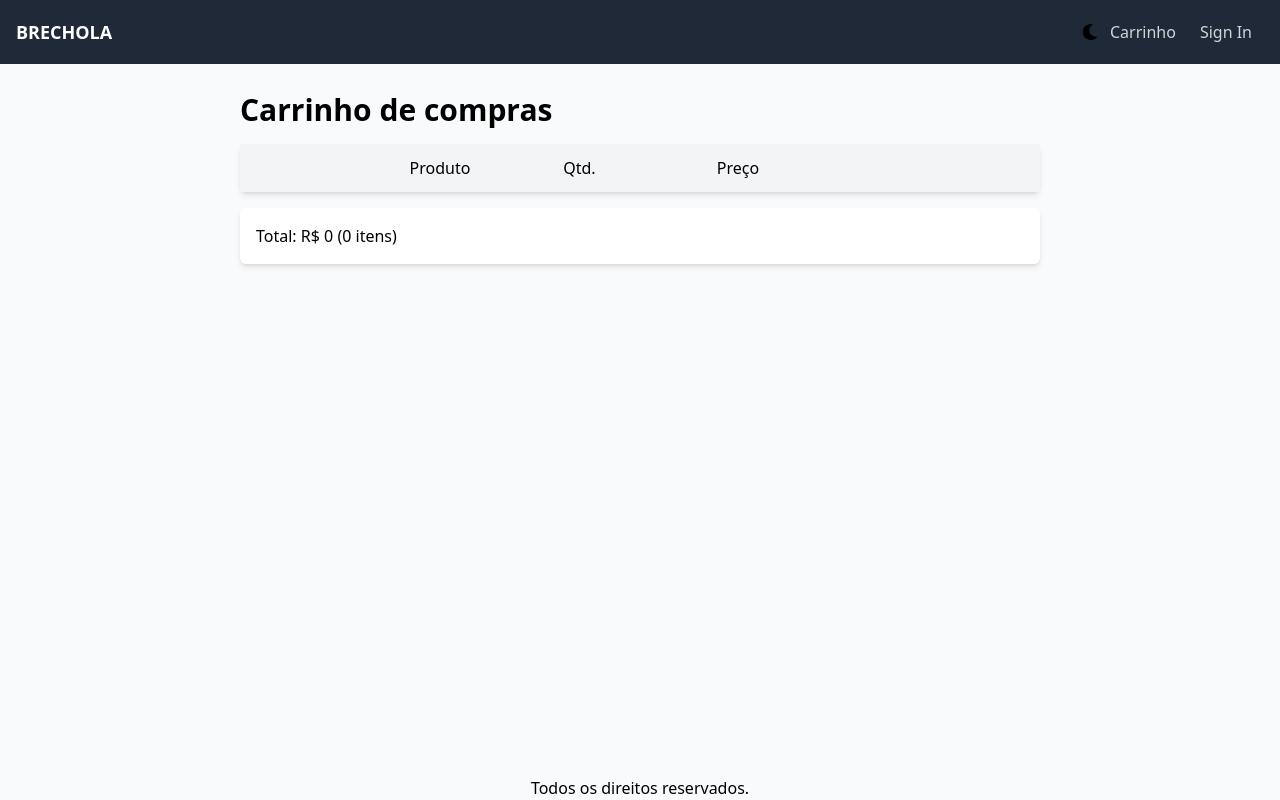
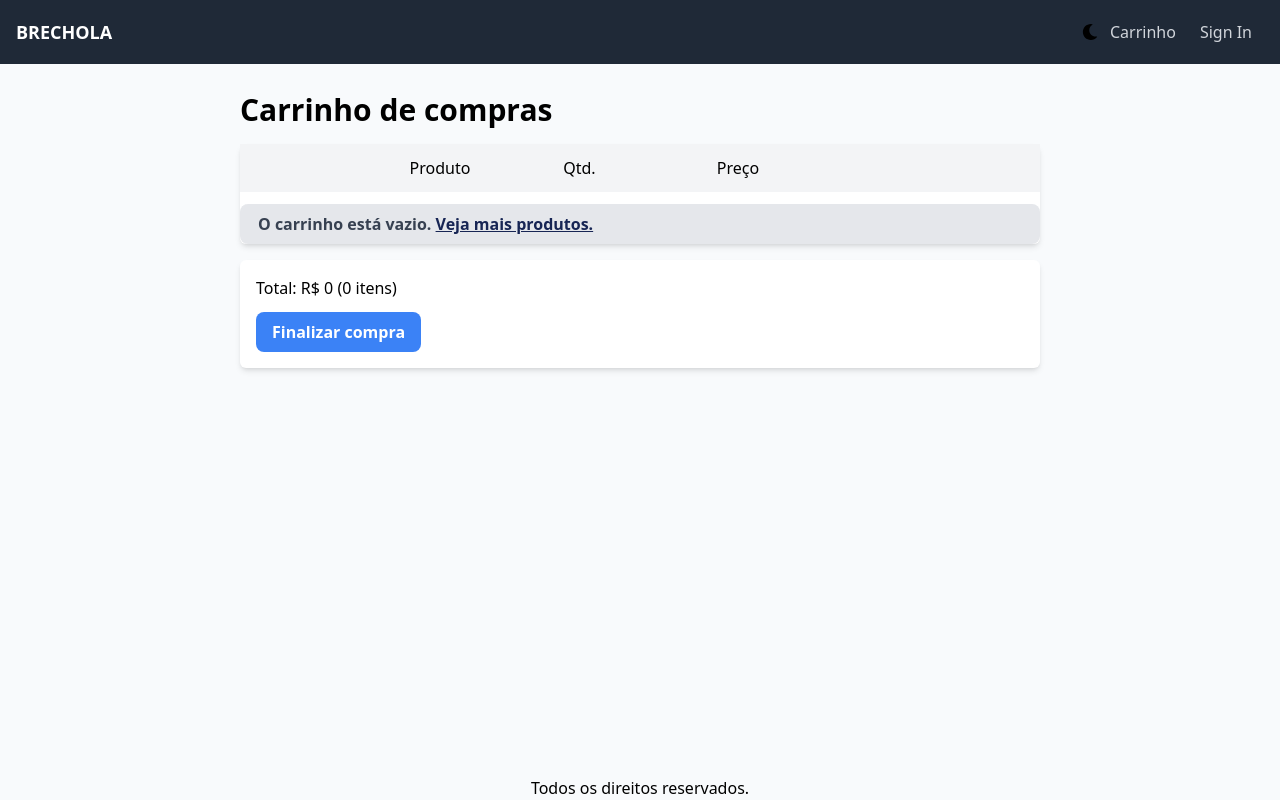
Before and after one commit to brunogbritto/ecomm-web, a React (Vite) app in the folder frontend/: page /cart in a window 1280 px wide. Built offline with nearby package versions, Linux system fonts and the light colour scheme.

Commit message:
remove feature added

```diff
--- a/frontend/src/Store.tsx
+++ b/frontend/src/Store.tsx
@@ -23,7 +23,9 @@ const initialState: AppState = {
   },
 };
 
-type Action = { type: "CART_ADD_ITEM"; payload: CartItem };
+type Action =
+  | { type: "CART_ADD_ITEM"; payload: CartItem }
+  | { type: "CART_REMOVE_ITEM"; payload: CartItem };
 
 function reducer(state: AppState, action: Action): AppState {
   switch (action.type) {
@@ -41,6 +43,14 @@ function reducer(state: AppState, action: Action): AppState {
       localStorage.setItem("cartItems", JSON.stringify(cartItems));
 
       return { ...state, cart: { ...state.cart, cartItems } };
+
+    case "CART_REMOVE_ITEM": {
+      const cartItems = state.cart.cartItems.filter(
+        (item: CartItem) => item._id !== action.payload._id
+      );
+      localStorage.setItem("cartItems", JSON.stringify(cartItems));
+      return { ...state, cart: { ...state.cart, cartItems } };
+    }
 
     default:
       return state;
--- a/frontend/src/pages/CartPage.tsx
+++ b/frontend/src/pages/CartPage.tsx
@@ -31,6 +31,12 @@ export default function CartPage() {
       payload: { ...item, quantity },
     });
   };
+  const checkoutHandler = () => {
+    navigate("/signin?redirect=/shipping");
+  };
+  const removeItemHandler = (item: CartItem) => {
+    dispatch({ type: "CART_REMOVE_ITEM", payload: item });
+  };
   return (
     <div>
       <Helmet>
@@ -54,9 +60,14 @@ export default function CartPage() {
             <div className="w-5/5 md:w-1/5 sm:space-x-2 md:space-x-4"></div>
           </div>
           {cartItems.length === 0 ? (
-            <MessageBox variant="info">
-              O carrinho está vazio. <Link to="/">Veja mais produtos</Link>
-            </MessageBox>
+            <div className="bg-gray-200 border-l-2 py-2 px-4 rounded-lg text-gray-700 font-semibold cursor-not-allowed mt-3">
+              O carrinho está vazio.{" "}
+              <Link to="/">
+                <span className="text-blue-950 underline">
+                  Veja mais produtos.
+                </span>
+              </Link>
+            </div>
           ) : (
             cartItems.map((item: CartItem) => (
               <div
@@ -79,7 +90,7 @@ export default function CartPage() {
                   <span>{item.quantity}</span>
                   <button
                     onClick={() => updateCartHandler(item, item.quantity + 1)}
-                    disabled={item.quantity === 1}
+                    disabled={item.quantity === item.countInStock}
                   >
                     <FontAwesomeIcon icon={faPlusCircle} />
                   </button>{" "}
@@ -87,8 +98,8 @@ export default function CartPage() {
                 <div className="w-1/5 sm:space-x-2 md:space-x-2]">
                   {item.price}
                 </div>
-                <div className="w-5/5 pl-2 sm:space-x-2 md:space-x-2">
-                  <button>
+                <div className="w-5/5 pl-1 sm:space-x-2 md:space-x-2">
+                  <button onClick={() => removeItemHandler(item)}>
                     <FontAwesomeIcon icon={faTrashAlt} />
                   </button>
                 </div>
@@ -102,6 +113,12 @@ export default function CartPage() {
             ({cartItems.reduce((a, c) => a + c.quantity, 0)}
             {""} itens)
           </p>
+          <button onClick={checkoutHandler} disabled={cartItems.length === 0}>
+            {" "}
+            <div className="bg-blue-500 hover:bg-blue-600 text-white py-2 px-4 rounded-lg font-semibold mt-3">
+              Finalizar compra
+            </div>
+          </button>
         </div>
       </div>
     </div>
```
